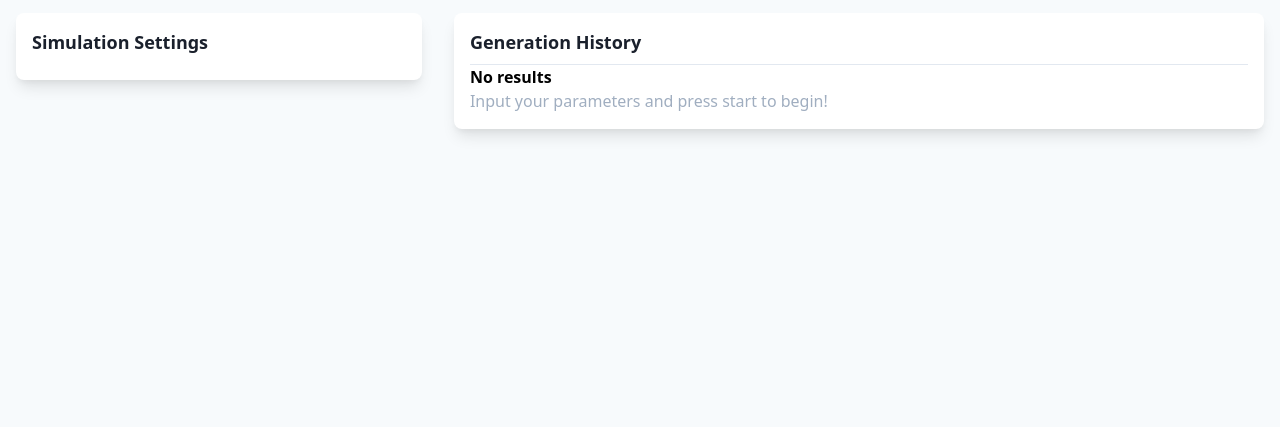
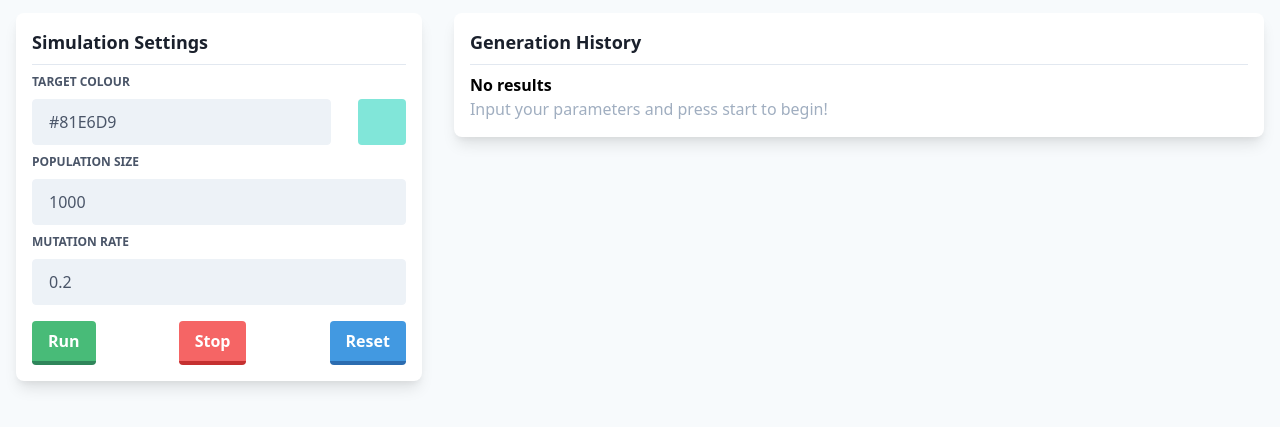
Before and after one commit to AlexEales/wasm-colour-ga, a website built with Parcel: page src/index.html in a window 1280 px wide. Shown: the part 115-542 px from the top of the page. Built offline with nearby package versions, Linux system fonts and the light colour scheme.

Commit message:
Added sidebar form

```diff
--- a/src/index.html
+++ b/src/index.html
@@ -16,7 +16,37 @@
         <section class="section">
             <div id="simulation-settings">
                 <h2>Simulation Settings</h2>
+                <hr>
 
+                <label for="target-colour-input">
+                    Target Colour
+                </label>
+                <div class="flex justify-between">
+                    <input id="target-colour-input" class="w-4/5" type="text" value="#81E6D9" minlength="7" maxlength="7" />
+                    <div id="target-colour-display" class="w-12 rounded" style="background-color: #81e6d9;"></div>
+                </div>
+
+                <label for="population-size-input">
+                    Population Size
+                </label>
+                <input id="population-size-input" type="number" value="1000" min="10" max="10000" step="100" />
+
+                <label for="mutation-rate-input">
+                    Mutation Rate
+                </label>
+                <input id="mutation-rate-input" type="number" value="0.2" min="0" max="1" step="0.05" />
+
+                <div class="flex justify-between">
+                    <button id="run-button" class="bg-green-500 hover:bg-green-400 border-green-700 hover:broder-green-500">
+                        Run
+                    </button>
+                    <button id="stop-button" class="bg-red-500 hover:bg-red-400 border-red-700 hover:broder-red-500">
+                        Stop
+                    </button>
+                    <button id="reset-button" class="bg-blue-500 hover:bg-blue-400 border-blue-700 hover:broder-blue-500">
+                        Reset
+                    </button>
+                </div>
             </div>
 
             <div id="generation-display">
--- a/src/styles.scss
+++ b/src/styles.scss
@@ -24,6 +24,7 @@ p {
     @apply normal-case text-gray-500;
 }
 
+// TODO: Add in a simple transform to look like a button press.
 button {
     @apply rounded font-bold text-white py-2 px-4 mt-4 border-b-4;
 }
@@ -33,11 +34,15 @@ label {
 }
 
 input {
-    @apply appearance-none block bg-gray-200 text-gray-700 border border-gray-200 w-4/5 rounded py-3 px-4 leading-tight;
+    @apply appearance-none block bg-gray-200 text-gray-700 border border-gray-200 rounded py-3 px-4 leading-tight w-full;
 
     &:focus {
         @apply outline-none bg-white border-gray-500;
     }
+}
+
+hr {
+    @apply mb-2;
 }
 
 section {
```
